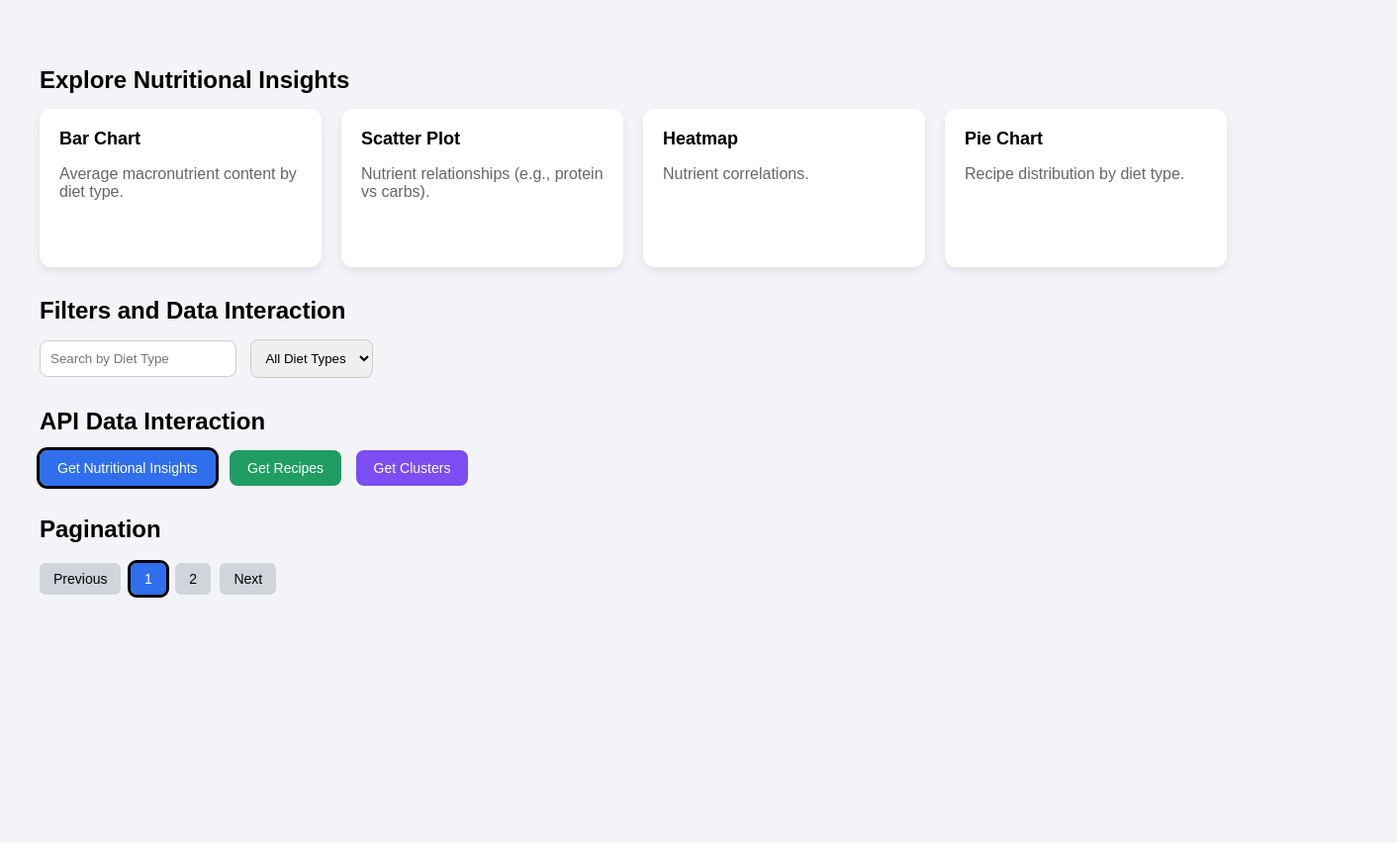
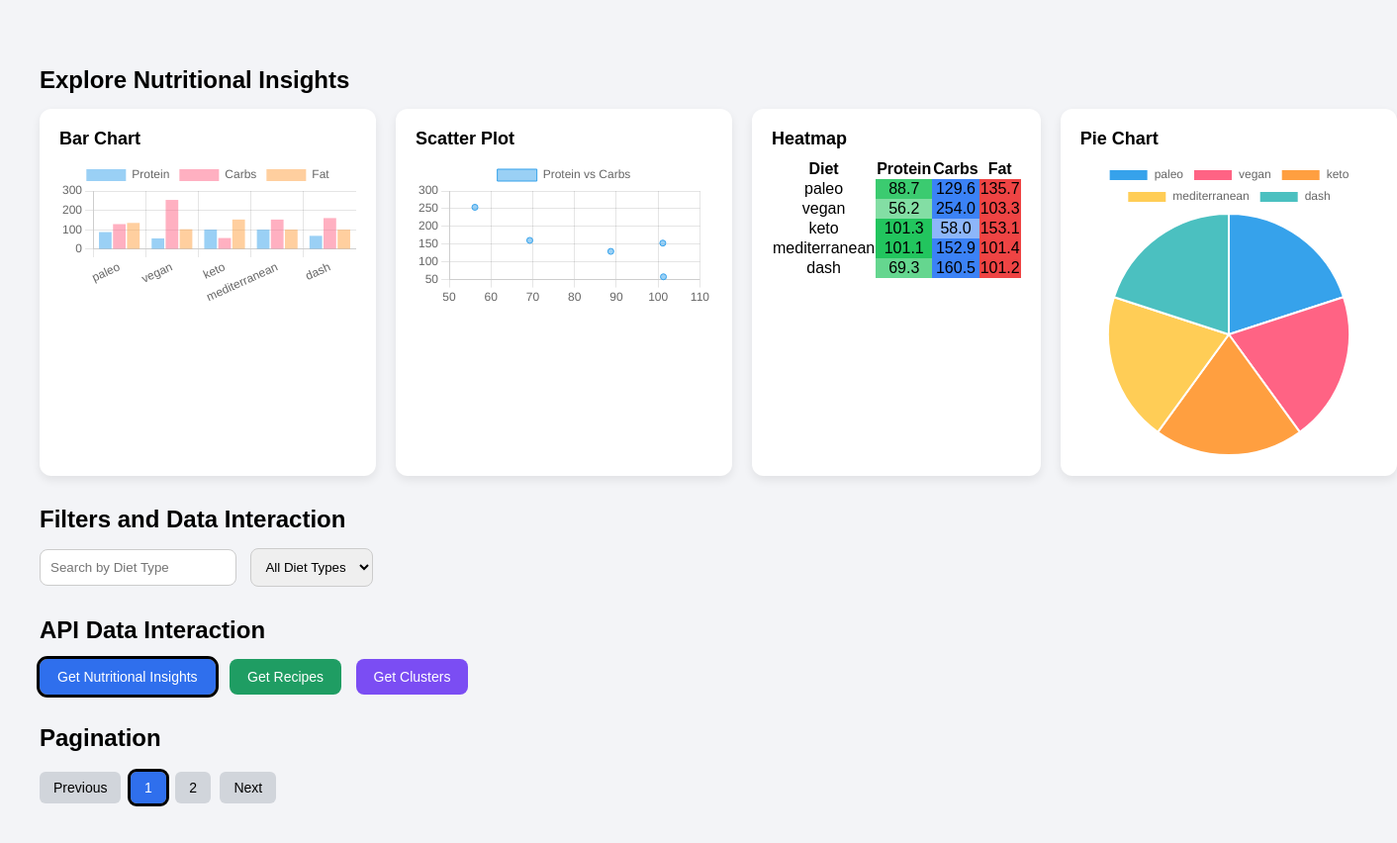
Before and after one commit to FreezingFriesen/project1-cloud-native, a plain HTML site: page dashboard.html in a window 1280 px wide. Both pictures are taken after a click on the button "Get Nutritional Insights". Shown: the part 75-927 px from the top of the page at 99% size, 1412 px wide, since content can reach past the window. Before the commit the page ends 800 px from the top, so only its background shows below. Drawn offline with nearby package versions, Linux system fonts and the light colour scheme.

Commit message:
Add files via upload
added the charts

```diff
--- a/dashboard.html
+++ b/dashboard.html
@@ -3,6 +3,8 @@
 <head>
 <title>Nutritional Insights</title>
 
+<script src="https://cdn.jsdelivr.net/npm/chart.js"></script>
+<script src="https://cdn.jsdelivr.net/npm/papaparse@5.4.1/papaparse.min.js"></script>
 <style>
 
 body{
@@ -11,7 +13,6 @@ margin:0;
 background:#f3f4f7;
 }
 
-/* header */
 .header{
 background:#2f6fed;
 color:white;
@@ -20,46 +21,37 @@ font-size:28px;
 font-weight:bold;
 }
 
-/* container */
 .container{
 max-width:1200px;
 margin:auto;
 padding:40px;
 }
 
-/* section titles */
 h2{
 margin-top:30px;
 margin-bottom:15px;
 }
 
-/* cards layout */
 .cards{
 display:grid;
 grid-template-columns:repeat(4,1fr);
 gap:20px;
 }
 
-/* card style */
 .card{
 background:white;
 border-radius:12px;
 padding:20px;
 box-shadow:0 4px 10px rgba(0,0,0,0.08);
-min-height:120px;
+min-height:250px;
 }
 
 .card strong{
 font-size:18px;
 display:block;
-margin-bottom:5px;
+margin-bottom:10px;
 }
 
-.card p{
-color:#666;
-}
-
-/* filters */
 .filters input,
 .filters select{
 padding:10px;
@@ -68,7 +60,6 @@ border:1px solid #ccc;
 margin-right:10px;
 }
 
-/* api buttons */
 .api-btn{
 padding:10px 18px;
 border:none;
@@ -79,7 +70,6 @@ cursor:pointer;
 font-size:14px;
 }
 
-/* button colors */
 .api-btn:nth-child(1){
 background:#2f6fed;
 }
@@ -92,12 +82,10 @@ background:#1f9d63;
 background:#7b4df3;
 }
 
-/* active API button */
 .api-btn.active{
 outline:3px solid black;
 }
 
-/* pagination */
 .pagination{
 margin-top:20px;
 }
@@ -112,11 +100,18 @@ cursor:pointer;
 font-size:14px;
 }
 
-/* active page */
 .page-btn.active{
 background:#2f6fed;
 color:white;
 outline:3px solid black;
+}
+
+#heatmap div{
+padding:5px;
+margin:3px 0;
+background:#e5e7eb;
+border-radius:4px;
+font-size:13px;
 }
 
 </style>
@@ -136,22 +131,29 @@ Nutritional Insights
 
 <div class="card">
 <strong>Bar Chart</strong>
-<p>Average macronutrient content by diet type.</p>
+<p id="barText">Average macronutrient content by diet type.</p>
+<canvas id="barChart" style="display:none;"></canvas>
 </div>
 
 <div class="card">
 <strong>Scatter Plot</strong>
-<p>Nutrient relationships (e.g., protein vs carbs).</p>
+<p id="scatterText">Nutrient relationships (e.g., protein vs carbs).</p>
+<canvas id="scatterChart" style="display:none;"></canvas>
 </div>
 
 <div class="card">
 <strong>Heatmap</strong>
-<p>Nutrient correlations.</p>
+<p id="heatmapText">Nutrient correlations.</p>
+
+<table id="heatmap" style="display:none; width:100%; text-align:center; border-collapse:collapse;">
+</table>
+
 </div>
 
 <div class="card">
 <strong>Pie Chart</strong>
-<p>Recipe distribution by diet type.</p>
+<p id="pieText">Recipe distribution by diet type.</p>
+<canvas id="pieChart" style="display:none;"></canvas>
 </div>
 
 </div>
@@ -198,17 +200,168 @@ Nutritional Insights
 
 <script>
 
+/* Data List */
+let data = [];
+
+/* Load CSV Data */
+function loadCSV(){
+
+Papa.parse("All_Diets.csv",{
+
+download:true,
+header:true,
+skipEmptyLines:true,
+
+complete:function(results){
+
+data = results.data.map(row => ({
+Diet_type: row["Diet_type"],
+Protein: parseFloat(row["Protein(g)"]),
+Carbs: parseFloat(row["Carbs(g)"]),
+Fat: parseFloat(row["Fat(g)"])
+})).filter(d => !isNaN(d.Protein));
+
+console.log("Loaded data:",data);
+}
+});
+}
+/* Load Charts */
+
+function loadCharts(){
+
+document.getElementById("barText").style.display="none";
+document.getElementById("scatterText").style.display="none";
+document.getElementById("heatmapText").style.display="none";
+document.getElementById("pieText").style.display="none";
+
+document.getElementById("barChart").style.display="block";
+document.getElementById("scatterChart").style.display="block";
+document.getElementById("heatmap").style.display="block";
+document.getElementById("pieChart").style.display="block";
+
+/* group data by diet type */
+
+const grouped = {};
+
+data.forEach(d => {
+
+if(!grouped[d.Diet_type]){
+grouped[d.Diet_type] = {Protein:0,Carbs:0,Fat:0,count:0};
+}
+
+grouped[d.Diet_type].Protein += d.Protein;
+grouped[d.Diet_type].Carbs += d.Carbs;
+grouped[d.Diet_type].Fat += d.Fat;
+grouped[d.Diet_type].count++;
+
+});
+
+const labels = Object.keys(grouped);
+
+const protein = labels.map(d => grouped[d].Protein / grouped[d].count);
+const carbs = labels.map(d => grouped[d].Carbs / grouped[d].count);
+const fat = labels.map(d => grouped[d].Fat / grouped[d].count);
+
+/* BAR CHART */
+
+new Chart(document.getElementById("barChart"),{
+type:"bar",
+data:{
+labels:labels,
+datasets:[
+{label:"Protein",data:protein},
+{label:"Carbs",data:carbs},
+{label:"Fat",data:fat}
+]
+}
+});
+
+/* SCATTER */
+
+const scatterPoints = protein.map((p,i)=>({x:p,y:carbs[i]}));
+
+new Chart(document.getElementById("scatterChart"),{
+type:"scatter",
+data:{
+datasets:[{
+label:"Protein vs Carbs",
+data:scatterPoints
+}]
+}
+});
+
+/* PIE */
+
+new Chart(document.getElementById("pieChart"),{
+type:"pie",
+data:{
+labels:labels,
+datasets:[{
+data:labels.map(()=>1)
+}]
+}
+});
+
+/* HEATMAP */
+
+const heatmap = document.getElementById("heatmap");
+heatmap.innerHTML = "";
+
+/* header row */
+
+heatmap.innerHTML += `
+<tr>
+<th>Diet</th>
+<th>Protein</th>
+<th>Carbs</th>
+<th>Fat</th>
+</tr>
+`;
+
+labels.forEach((diet,i) => {
+
+heatmap.innerHTML += `
+<tr>
+
+<td>${diet}</td>
+
+<td style="background-color: rgba(34,197,94,${protein[i]/100});">
+${protein[i].toFixed(1)}
+</td>
+
+<td style="background-color: rgba(59,130,246,${carbs[i]/100});">
+${carbs[i].toFixed(1)}
+</td>
+
+<td style="background-color: rgba(239,68,68,${fat[i]/100});">
+${fat[i].toFixed(1)}
+</td>
+
+</tr>
+`;
+
+});
+}
+
 /* API button selection */
+
 const apiButtons = document.querySelectorAll(".api-btn");
 
 apiButtons.forEach(btn=>{
 btn.addEventListener("click",()=>{
+
 apiButtons.forEach(b=>b.classList.remove("active"));
 btn.classList.add("active");
+
+if(btn.textContent.includes("Nutritional")){
+loadCharts();
+}
+
 });
 });
 
 /* pagination selection */
+
 const pageButtons = document.querySelectorAll(".page-btn");
 
 pageButtons.forEach(btn=>{
@@ -217,7 +370,8 @@ pageButtons.forEach(b=>b.classList.remove("active"));
 btn.classList.add("active");
 });
 });
-
+/* Initial Load */
+loadCSV();
 </script>
 
 </body>
```
